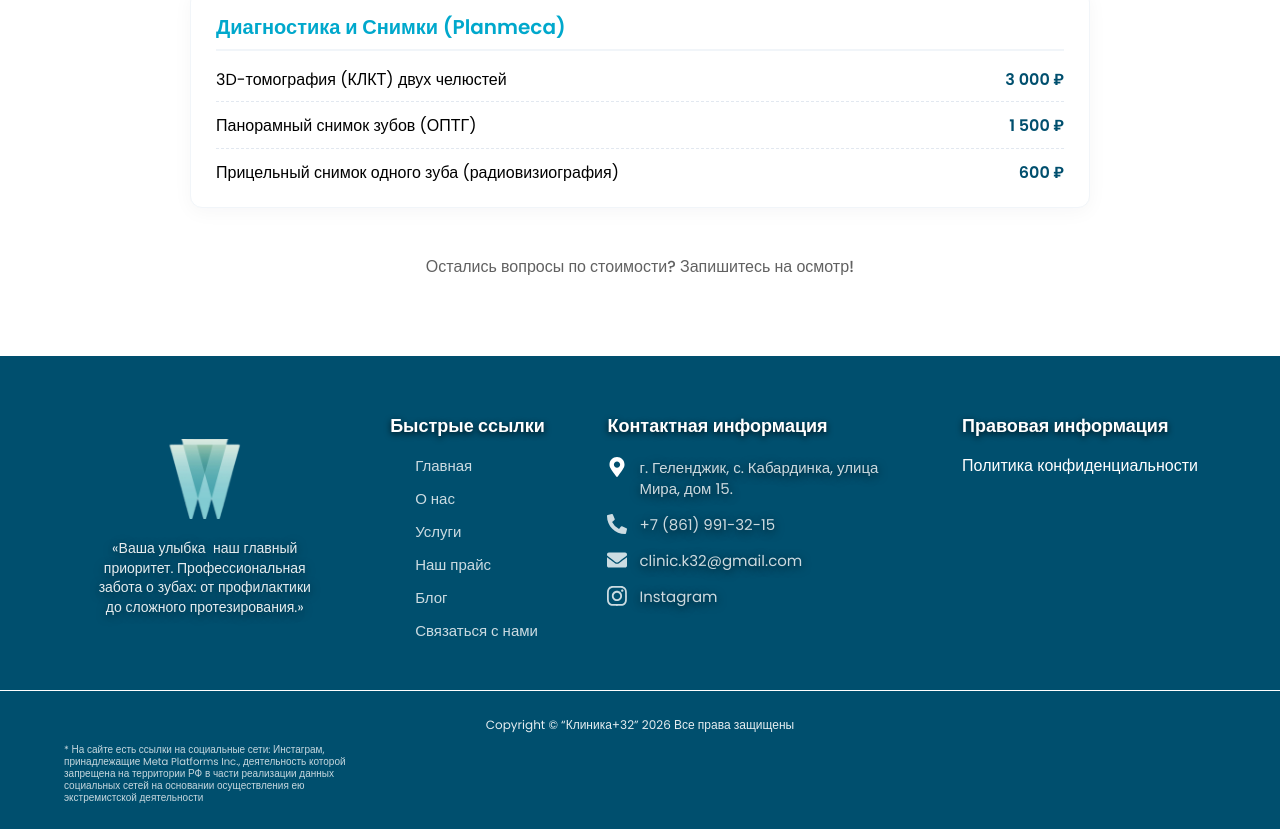
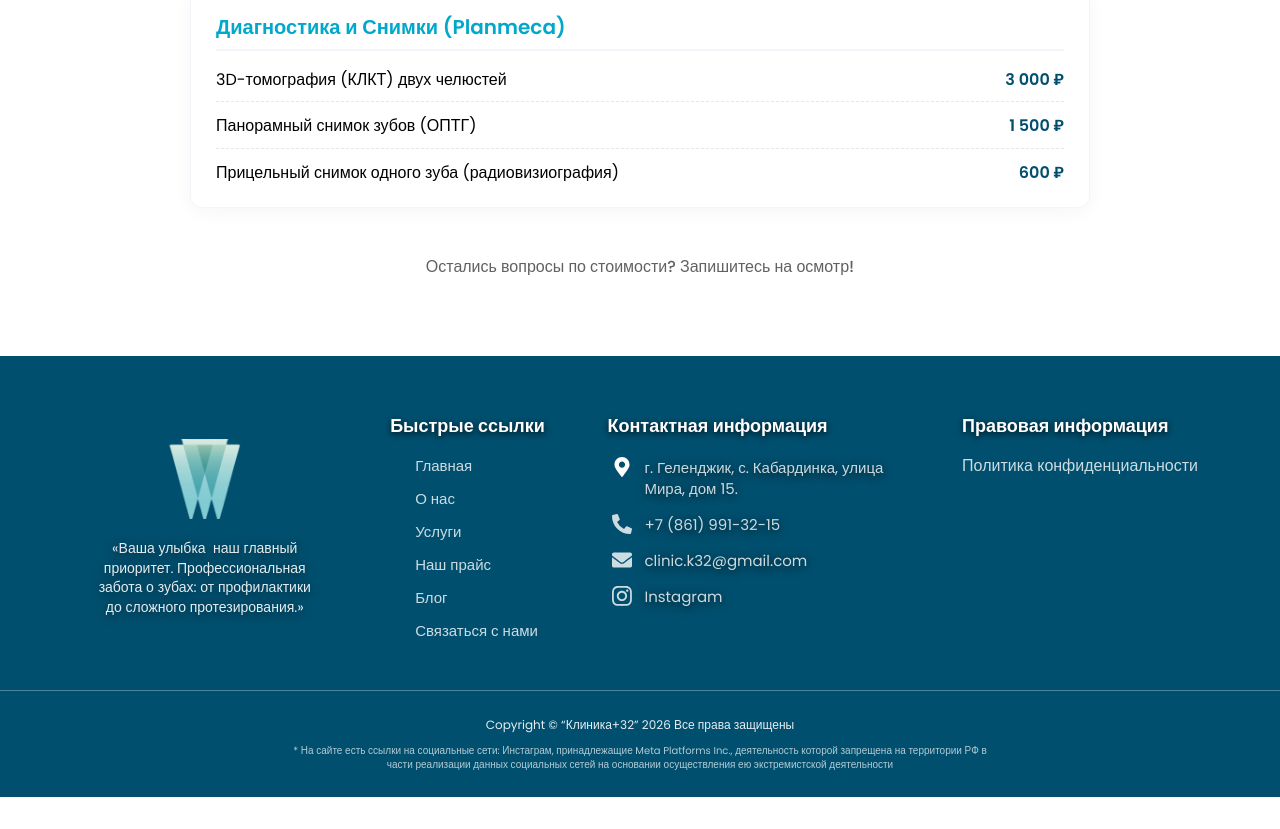
Before and after one commit to irinapodlisnyuk/stomatology-k32, a Next.js app: page /price in a window 1280 px wide. Shown: the part 2725-3554 px from the top of the page. After the commit the page ends 3522 px from the top, so only its background shows below. Built offline with nearby package versions, Linux system fonts and the light colour scheme.

Commit message:
image name call

```diff
--- a/src/app/layout.tsx
+++ b/src/app/layout.tsx
@@ -1,9 +1,9 @@
 import "@/assets/styles/main.scss";
 import HeaderComponent from "../components/Header/Header";
-import Footer from "../components/Footer/Footer";
 import ScrollToTop from "@/components/ScrollToTop/ScrollToTop";
 import { Providers } from "@/components/context/Providers";
 import { Manrope, Montserrat, Poppins } from "next/font/google";
+import Footer from "@/components/Footer/Footer";
 
 const manrope = Manrope({
   subsets: ["latin", "cyrillic"],
@@ -43,8 +43,7 @@ export default function RootLayout({
             <Footer />
           </div>
           <ScrollToTop />
-
-       </Providers>
+        </Providers>
       </body>
     </html>
   );
--- a/src/app/page.tsx
+++ b/src/app/page.tsx
@@ -14,22 +14,6 @@ export const metadata: Metadata = {
   keywords: ["стоматология Геленджик", "стоматология Кабардинка", "лечение зубов"],
   robots: { index: true, follow: true },
   icons: { icon: "/icon.svg" },
-
-  other: {
-    "link:rel:preload:0": "preload",
-    "link:href:0": "/image/hero/hero-mob.webp",
-    "link:as:0": "image",
-    "link:media:0": "(max-width: 767px)",
-    "link:type:0": "image/webp",
-    "link:fetchpriority:0": "high",
-
-    "link:rel:preload:1": "preload",
-    "link:href:1": "/image/hero/hero@2x.webp",
-    "link:as:1": "image",
-    "link:media:1": "(min-width: 768px)",
-    "link:type:1": "image/webp",
-    "link:fetchpriority:1": "high",
-  }
 };
 
 export default function HomePage() {
@@ -42,7 +26,7 @@ export default function HomePage() {
         showButton={true}
         pageType="home"
       />
-{/*
+
       <ScrollReveal>
         <About />
       </ScrollReveal>
@@ -65,7 +49,7 @@ export default function HomePage() {
 
       <ScrollReveal>
         <Blog />
-      </ScrollReveal> */}
+      </ScrollReveal>
     </>
   );
 }
--- a/src/components/AboutUsPage/Advantages/Advantages.module.scss
+++ b/src/components/AboutUsPage/Advantages/Advantages.module.scss
@@ -4,7 +4,7 @@
 .advantages {
   padding: 80px 0;
   background-color: v.$white;
-  overflow: hidden; // Защита от бокового скролла при разлете карточек
+  overflow: hidden;
 
   @include m.vp-1023 {
     padding: 60px 0;
--- a/src/components/Footer/Footer.module.scss
+++ b/src/components/Footer/Footer.module.scss
@@ -2,18 +2,12 @@
 @use "../../assets/styles/global/mixins" as m;
 
 .footer {
-  position: relative;
-  background-position: right 50% center;
-  background-repeat: no-repeat;
-  background-size: cover;
   padding: 60px 0 0;
   color: v.$white;
   background-color: v.$blue-lagoon;
 
   &__wrapper {
     width: 90%;
-    position: relative;
-    z-index: 2;
     display: flex;
     justify-content: space-between;
     gap: 40px;
@@ -121,31 +115,39 @@
 
   &__menu-item {
     display: flex;
+    align-items: center;
     font-size: 15px;
+    gap: 5px;
+
+    a {
       color: rgba(v.$white, 0.8);
       text-decoration: none;
-    gap: 5px;
       transition:
         color v.$transition-500,
-      padding-left v.$transition-500;
+        padding-left v.$transition-500,
+        text-shadow v.$transition-500;
 
       &:hover {
         color: v.$white;
         text-shadow: 0 2px 6px rgba(v.$black, 0.8);
         padding-left: 5px;
+      }
+    }
 
+    &:hover {
       .footer__menu-icon {
         opacity: 1;
         transform: rotate(180deg) translateX(0px);
       }
     }
   }
+
   &__menu-icon {
     opacity: 0;
     transform: rotate(180deg) translateX(25px);
     width: 20px;
     height: 18px;
-
+    flex-shrink: 0;
     transition:
       opacity v.$transition-500,
       transform v.$transition-500;
@@ -175,7 +177,7 @@
       align-items: flex-start;
       gap: 12px;
       color: rgba(v.$white, 0.8);
-      transform: translateX(5);
+      transform: translateX(5px);
       transition:
         color v.$transition-500,
         transform v.$transition-500,
@@ -189,7 +191,6 @@
         color: v.$white;
         text-shadow: 0 2px 6px rgba(v.$black, 0.8);
         transform: translateX(10px);
-        transition: transform v.$transition-500;
 
         @include m.vp-767 {
           transform: translateX(-5px);
@@ -203,6 +204,7 @@
       gap: 12px;
       color: inherit;
       text-decoration: none;
+      width: 100%;
 
       @include m.vp-767 {
         flex-direction: row-reverse;
@@ -247,13 +249,21 @@
         flex-direction: row-reverse;
       }
 
+      a, &-link {
+        color: rgba(v.$white, 0.8);
+        text-decoration: none;
+        transition: color v.$transition-500, text-shadow v.$transition-500;
+
         &:hover {
           color: v.$white;
           text-shadow: 0 2px 6px rgba(v.$black, 0.8);
+        }
+      }
+
+      &:hover {
         transform: translateX(10px);
 
         @include m.vp-767 {
-          display: flex;
           transform: translateX(10px);
         }
       }
@@ -269,7 +279,7 @@
     flex-direction: column;
     gap: 10px;
     align-items: center;
-    border-top: 1px solid v.$white;
+    border-top: 1px solid rgba(v.$white, 0.3);
 
     @include m.vp-767 {
       padding: 15px 0;
@@ -280,6 +290,7 @@
       flex-direction: column;
       gap: 10px;
       width: 90%;
+      align-items: center;
     }
 
     &-text {
@@ -291,21 +302,24 @@
       color: rgba(v.$white, 0.9);
 
       @include m.vp-1023 {
-        justify-content: flex-start;
+        justify-content: center;
       }
 
       @include m.vp-767 {
         justify-content: center;
         font-size: 10px;
-        width: 335px;
+        width: 100%;
+        max-width: 335px;
       }
     }
 
-    &-pocile {
-      width: 25%;
+    &-police {
+      width: 100%;
+      max-width: 700px;
       font-size: 10px;
-      line-height: 12px;
-        color: rgba(v.$white, 0.7765);
+      line-height: 14px;
+      color: rgba(v.$white, 0.7);
+      text-align: center;
 
       @include m.vp-1023 {
         width: 100%;
--- a/src/components/Footer/Footer.tsx
+++ b/src/components/Footer/Footer.tsx
@@ -1,12 +1,26 @@
 import Link from "next/link";
 import styles from "./Footer.module.scss";
 import Icon from "@/components/Icon/Icon";
-import { navigationItems, MenuItem } from "@/data/navigation";
 import Image from "next/image";
+
+interface MenuItem {
+  key: number;
+  path: string;
+  label: string;
+}
+
+const footerNavigationItems: MenuItem[] = [
+  { key: 0, path: "/", label: "Главная" },
+  { key: 1, path: "/about-us", label: "О нас" },
+  { key: 2, path: "/services", label: "Услуги" },
+  { key: 3, path: "/price", label: "Наш прайс" },
+  { key: 4, path: "/blog", label: "Блог" },
+  { key: 5, path: "/contact", label: "Связаться с нами" },
+];
 
 export default function Footer() {
   return (
-    <section className={styles.footer}>
+    <footer className={styles.footer}>
       <div className="container">
         <div className={styles.footer__wrapper}>
           <div className={styles["footer__right"]}>
@@ -34,7 +48,7 @@ export default function Footer() {
           <div className={styles["footer__center"]}>
             <h3 className={styles["footer__center-title"]}>Быстрые ссылки</h3>
             <ul className={styles["footer__menu-list"]}>
-              {navigationItems.map((item: MenuItem) => (
+              {footerNavigationItems.map((item: MenuItem) => (
                 <li key={item.key} className={styles["footer__menu-item"]}>
                   <Icon
                     className={styles["footer__menu-icon"]}
@@ -130,9 +144,10 @@ export default function Footer() {
       <div className={styles.footer__inner}>
         <div className={styles["footer__inner-info"]}>
           <p className={styles["footer__inner-text"]}>
-            Copyright © “Клиника+32” 2026 Все права защищены
+            Copyright {"\u00A9"} {"\u201C"}Клиника+32{"\u201D"} 2026 Все права
+            защищены
           </p>
-          <span className={styles["footer__inner-pocile"]}>
+          <span className={styles["footer__inner-police"]}>
             * На{"\u00A0"}сайте есть ссылки на{"\u00A0"}социальные сети:
             Инстаграм, принадлежащие Meta Platforms Inc., деятельность которой
             запрещена на{"\u00A0"}территории{"\u00A0"}РФ в части реализации
@@ -141,6 +156,6 @@ export default function Footer() {
           </span>
         </div>
       </div>
-    </section>
+    </footer>
   );
 }
--- a/src/components/Header/Header.tsx
+++ b/src/components/Header/Header.tsx
@@ -5,12 +5,9 @@ import stylesBurger from "./Burger.module.scss";
 import Link from "next/link";
 import { usePathname } from "next/navigation";
 import { useState } from "react";
-import {
-  navigationItems,
-  MenuItem,
-} from "@/data/navigation";
+import { navigationItems, MenuItem } from "@/data/navigation";
 
-import { AppointmentButton} from "../Form/Button/AppointmentButton";
+import { AppointmentButton } from "../Form/Button/AppointmentButton";
 
 export default function HeaderComponent() {
   const pathname = usePathname();
@@ -57,11 +54,7 @@ export default function HeaderComponent() {
           </div>
 
           <div className={styles["header__actions"]}>
-            {/* <button className="btn" onClick={openAppointment}>
-              Записаться на прием
-            </button> */}
-
-               <AppointmentButton className="btn" />
+            <AppointmentButton className="btn" />
           </div>
           <div className={styles["header__actions-burger"]}>
             <button
--- a/src/components/Hero/Hero.tsx
+++ b/src/components/Hero/Hero.tsx
@@ -47,7 +47,7 @@ export default function Hero({
           alt={altText.replace(/&nbsp;/g, " ")}
           className={`${styles.hero__picture || ""} ${styles.hero__img || ""} ${styles.hero__bg || ""}`.trim()}
           sizes="100vw"
-          priority={true}
+           priority={false}
           isHero={isHero}
         />
 
@@ -69,14 +69,13 @@ export default function Hero({
 
           {showButton && (
             <div className={styles.hero__actions}>
-              {/* <button
+              <button
                 className="btn btn--appointment"
                 onClick={openAppointment}
               >
                 Записаться на прием
-              </button> */}
+              </button>
 
-               <AppointmentButton className="btn btn--appointment" />
             </div>
           )}
         </div>
```
Also changed, not shown: src/components/Form/ContactForm/ContactForm.tsx (+1 -186 lines), src/components/context/Providers.tsx (+6 -6 lines). Lines whose indentation alone changed are shown as unchanged.
